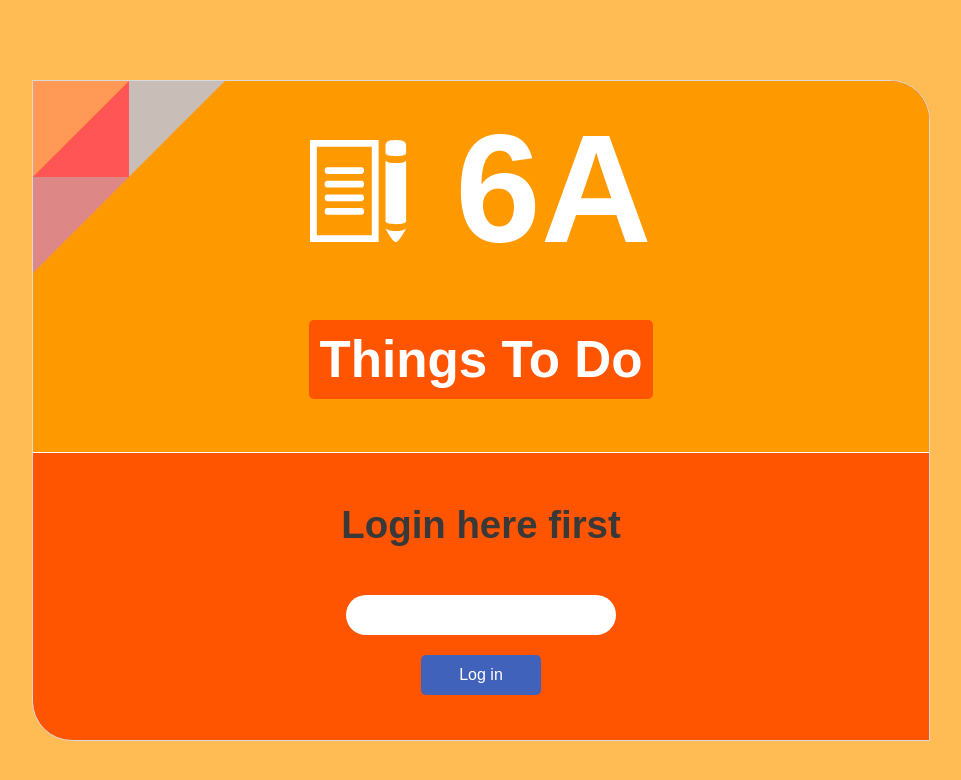
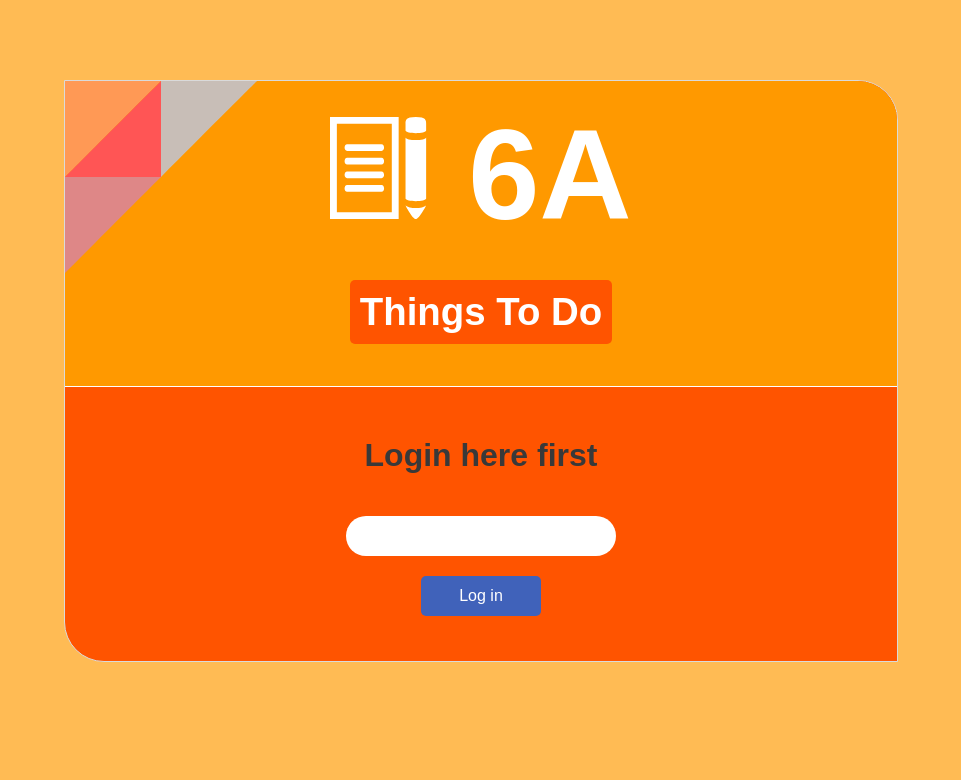
Before and after one commit to elpozewaunig/8A-ThingsToDo, a PHP site: page / in a window 1280 px wide. Shown: the top 780 px of the page, without its empty margins (159-1120 px from the left). Run offline with PHP 8.4, Linux system fonts and the light colour scheme.

Commit message:
Fixed header bug on first login

```diff
--- a/stylesheets/login.css
+++ b/stylesheets/login.css
@@ -3,14 +3,14 @@ body {
 }
 
 h1 {
-  font-size: 12vw;
+  font-size: 10vw;
   margin: 5px;
   margin-top: 10px;
   margin-bottom: 0px;
 }
 
 h2 {
-  font-size: 4vw;
+  font-size: 3vw;
   display: inline-block;
   background-color: #ff5400;
   padding: 10px;
@@ -18,7 +18,7 @@ h2 {
 }
 
 h3 {
-  font-size: 3vw;
+  font-size: 2.5vw;
   color: #393939;
   padding: 10px;
   border-radius: 5px;
@@ -45,7 +45,7 @@ div.login {
   left: 0;
   right: 0;
   margin: auto;
-  width: 70vw;
+  width: 65vw;
   max-width: 1000px;
 
   border: 1px solid #dadada;
```
Also changed, not shown: main.php (+10 -11 lines).
